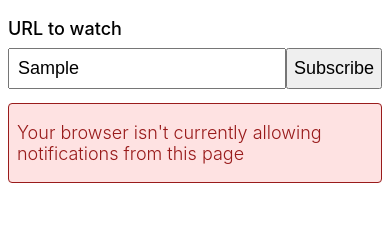
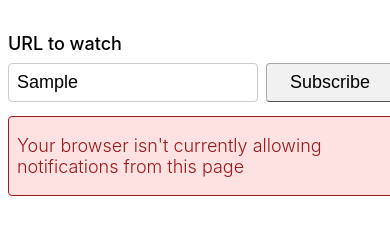
Before and after one commit to pjsier/push-page-diff, a website built with webpack: page site/index.html in a window 390 px wide. Both pictures are taken after typing "Sample" into the empty fields and a click on the button "Subscribe". Shown: the part 217-452 px from the top of the page. Built offline with nearby package versions, Linux system fonts and the light colour scheme.

Commit message:
feat: update styles, unsupported browser msg

```diff
--- a/site/index.html
+++ b/site/index.html
@@ -19,6 +19,12 @@
         Enter a URL to receive a web push notification the first time its HTML
         content changes
       </p>
+      <div id="unsupported-browser" class="hidden result error">
+        <p>
+          Web push notifications aren't supported in this browser. See
+          <a href="https://caniuse.com/notifications">supported browsers</a>.
+        </p>
+      </div>
       <form action="" method="GET" id="diff-form">
         <label for="diff-input">URL to watch</label>
         <div class="input-block">
@@ -26,7 +32,7 @@
           <button type="submit">Subscribe</button>
         </div>
       </form>
-      <div id="result" class="hidden"><p></p></div>
+      <div id="result" class="result hidden"><p></p></div>
       <button class="hidden" id="unsubscribe">Unsubscribe</button>
     </main>
     <script src="script.js"></script>
--- a/site/script.js
+++ b/site/script.js
@@ -106,7 +106,19 @@ function setupUnsubscribeButton(subscription) {
   }
 }
 
+function unsupportedBrowser() {
+  document.getElementById("unsupported-browser").classList.remove("hidden")
+  document.querySelectorAll("input, button").forEach((el) => {
+    el.setAttribute("disabled", "")
+  })
+}
+
 document.addEventListener("DOMContentLoaded", () => {
+  if (!("PushManager" in window)) {
+    unsupportedBrowser()
+    return
+  }
+
   document.getElementById("diff-form").addEventListener("submit", (e) => {
     e.preventDefault()
     requestNotification(document.getElementById("diff-input").value)
--- a/site/style.css
+++ b/site/style.css
@@ -19,11 +19,37 @@ button {
   font-size: 18px;
 }
 
+input {
+  appearance: none;
+  border-color: #aaa;
+  margin-right: 8px;
+}
+
+button {
+  appearance: none;
+  padding: 8px 12px;
+  background-color: #f1f1f1;
+  border-color: #aaa;
+  border-width: 1px;
+  border-radius: 4px;
+  cursor: pointer;
+  min-width: 128px;
+}
+
+button:not([disabled]):hover {
+  background-color: #ddd;
+}
+
+[disabled] {
+  cursor: not-allowed;
+}
+
 main {
   flex: 1;
   max-width: 750px;
   margin: auto;
   padding: 0 8px;
+  padding-top: 200px;
 }
 
 h1 {
@@ -55,9 +81,11 @@ button {
 .input-block input {
   flex-grow: 1;
   padding: 8px;
+  border-radius: 4px;
+  border: solid 1px #ccc;
 }
 
-#result {
+.result {
   border-radius: 4px;
   border: solid 1px #065f46;
   color: #065f46;
@@ -69,7 +97,7 @@ button {
   padding: 0 8px;
 }
 
-#result.error {
+.result.error {
   border-color: #991b1b;
   color: #991b1b;
   background-color: #fee2e2;
@@ -79,9 +107,14 @@ button {
   margin-top: 0.75em;
   margin-left: auto;
   display: block;
-  padding: 2px;
 }
 
 .hidden {
   display: none !important;
 }
+
+@media screen and (max-width: 720px) {
+  main {
+    padding-top: 80px;
+  }
+}
```
